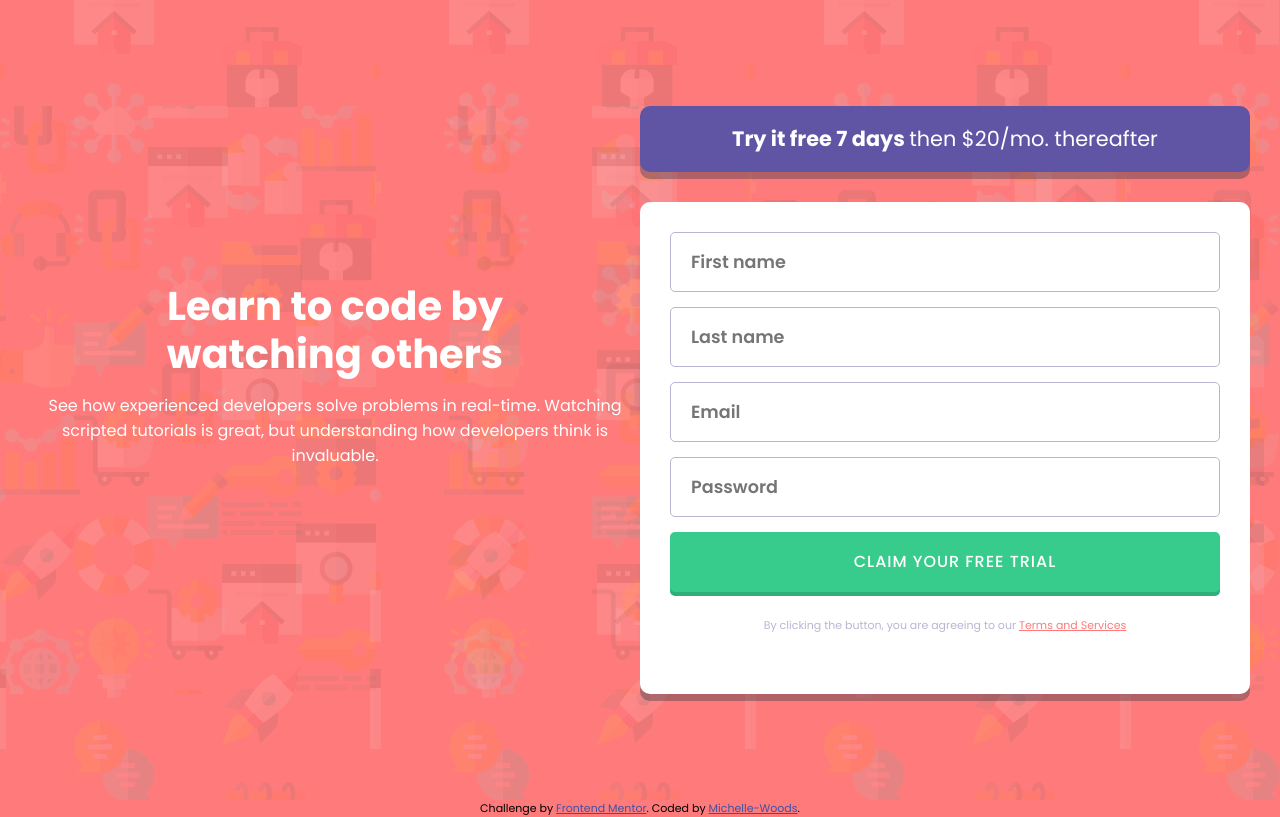
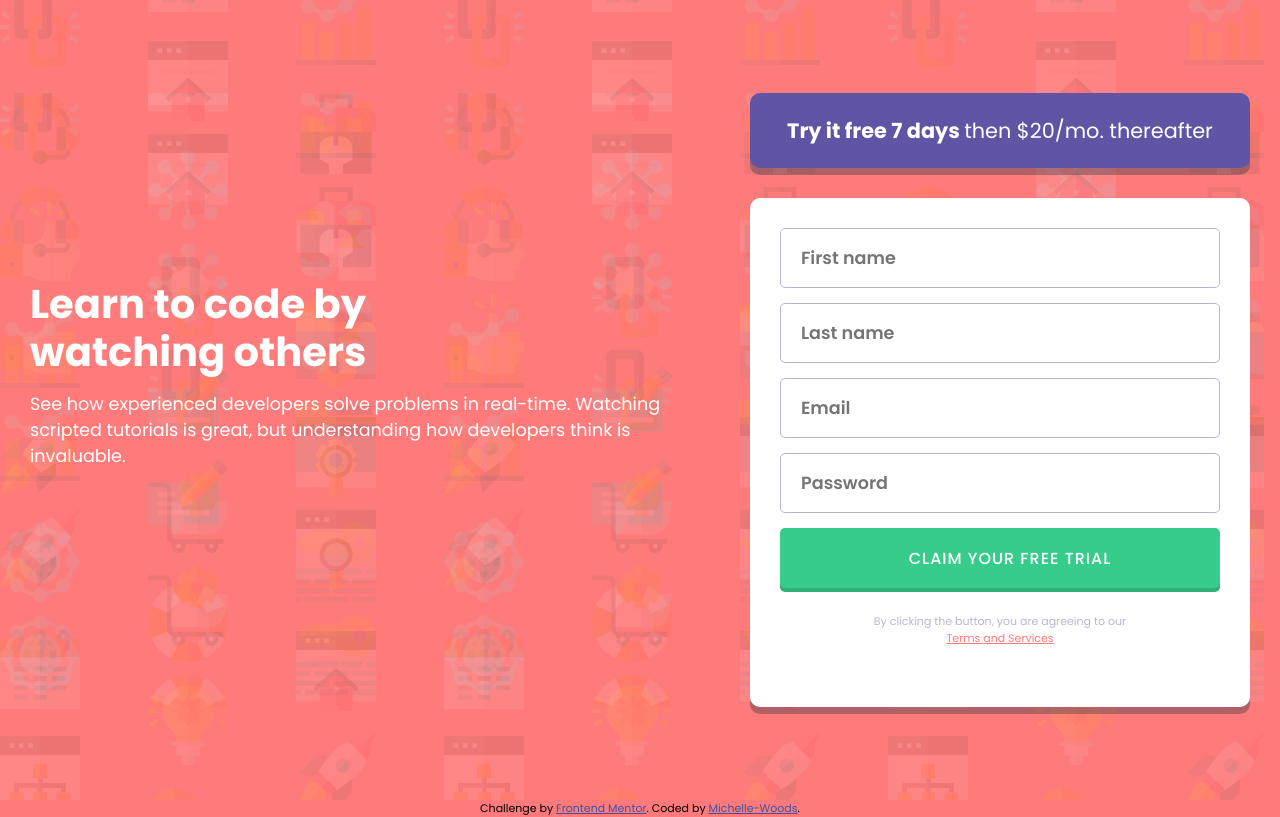
Before and after one commit to michelle-woods/Front-End-Mentor-Sign-Up-Form, a plain HTML site: page index.html in a window 1280 px wide. Drawn offline with Linux system fonts and the light colour scheme.

Commit message:
adding responsive

```diff
--- a/index.html
+++ b/index.html
@@ -54,7 +54,7 @@
 
 <button type = "submit"> Claim your free trial</button>
 <p class = "form-footer">  By clicking the button,
-you are agreeing to our <span><a href="#">Terms and Services</a></span></p>
+you are agreeing to our <span><a href="#"><br>Terms and Services</a></span></p>
 </form>
 </div>
 </div>
--- a/style.css
+++ b/style.css
@@ -151,3 +151,33 @@ color:hsl(0, 0%, 100%)
     background-image: url(./images/bg-intro-desktop.png);
     }
 }
+
+@media only screen and (min-width: 1000px) {
+  #intro {
+    background-image: url(./images/bg-intro-desktop.png);
+  }
+
+  .container {
+    flex-direction: row;
+  }
+  .left-col {
+    text-align: left;
+    padding-right: 50px;
+  }
+}
+.left-col h1 {
+  font-size: 3rem;
+  line-height: 3.5em;
+}
+
+.left-col p {
+font-size: 1.1rem;
+}
+
+.right-col {
+  max-width: 500px;
+}
+
+.right-col .top-box {
+  padding: 20px;
+}
```
